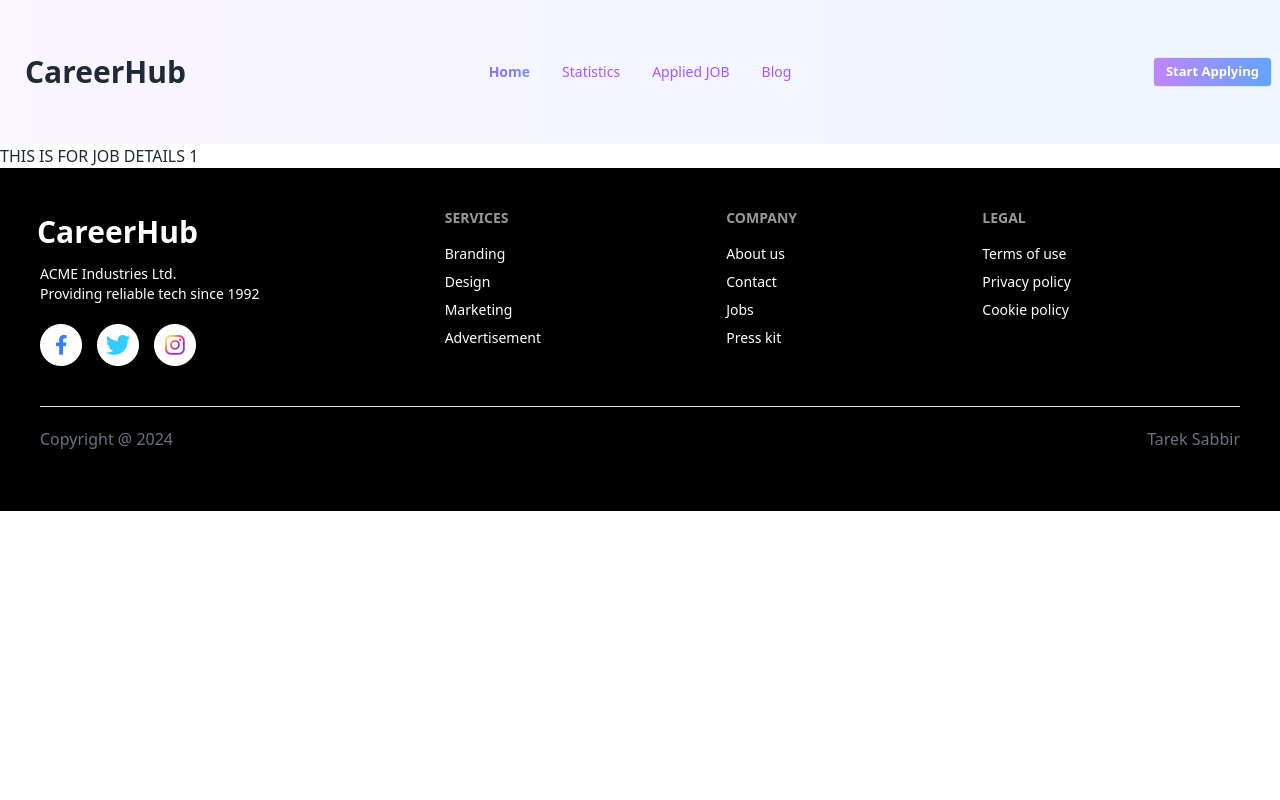
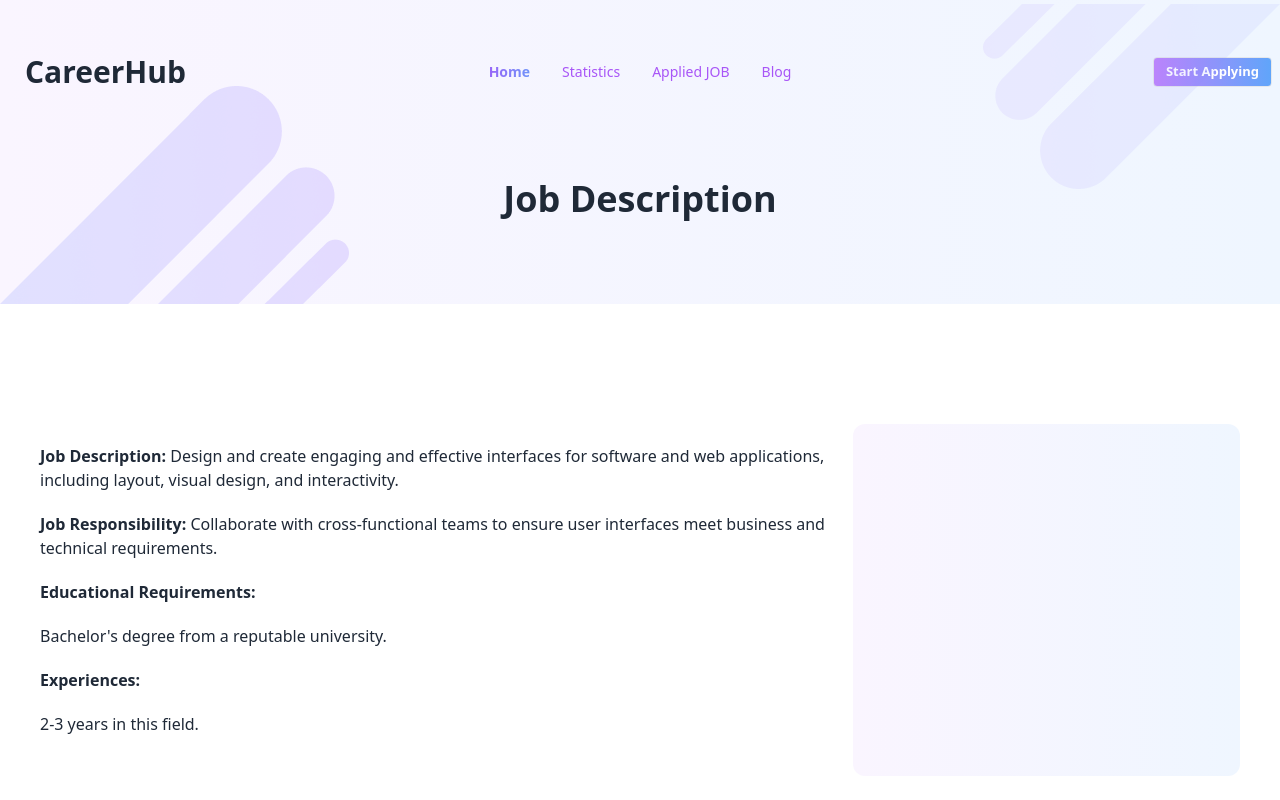
Before and after one commit to tareksabbir/Careerhub, a React (Vite) app: page /job/1 in a window 1280 px wide. Shown: the top 800 px of the page. Built offline with nearby package versions, Linux system fonts and the light colour scheme.

Commit message:
added background component

```diff
--- /dev/null
+++ b/src/Components/Background/Background.jsx
@@ -0,0 +1,24 @@
+/* eslint-disable react/prop-types */
+
+import bg1 from "../../assets/images/bg1.png"
+import bg2 from "../../assets/images/bg2.png"
+
+const Background = ({ title }) => {
+  return (
+    <div className="relative text-center min-h-[20vh] bg-gradient-to-r from-purple-50 to-blue-50 flex items-center justify-center">
+      <h1 className="mt-[-50px] text-4xl font-semibold">{title}</h1>
+      <img
+        src={bg1}
+        alt="Your Image"
+        className="absolute bottom-0 left-0 mr-4 md:h-46 md:w-46"
+      />
+      <img
+        src={bg2}
+        alt="Another Image"
+        className="absolute top-0 right-0 w-46 h-46 mt-[-140px]"
+      />
+    </div>
+  );
+};
+
+export default Background;
--- a/src/Components/Header/Header.jsx
+++ b/src/Components/Header/Header.jsx
@@ -1,3 +1,6 @@
+
+
+
 import { Link } from "react-router-dom";
 
 const Header = () => {
--- a/src/Components/Home/Featured Job/JobDetails.jsx
+++ b/src/Components/Home/Featured Job/JobDetails.jsx
@@ -1,12 +1,47 @@
 import { useLoaderData, useParams } from "react-router-dom";
+import Background from "../../Background/Background";
+
 
 const JobDetails = () => {
-  const {id} =useParams()
-  const jobs = useLoaderData()
-  const data = jobs.find(job => job.id == id)
-  console.log(data)
+  const { id } = useParams();
+  const jobs = useLoaderData();
+  const data = jobs.find((job) => job.id == id);
+  console.log(data);
 
-  return <div>THIS IS FOR JOB DETAILS {id}</div>;
+  return (
+    <>
+      {/* <div className="text-center min-h-[20vh] bg-gradient-to-r from-purple-50 to-blue-50  flex items-center justify-center ">
+        <h1 className="mt-[-50px] text-4xl font-semibold">Job Details</h1>
+      </div> */}
+
+      <Background title={"Job Description"}></Background>
+
+
+      <div className="container mx-auto mt-20 mb-32">
+        <div className="grid grid-cols-3 gap-5 p-10">
+          <div className="col-span-2">
+            <h1 className="mt-5">
+              <span className="font-bold">Job Description: </span>
+              {data.job_description}
+            </h1>
+            <h1 className="mt-5">
+              <span className="font-bold">Job Responsibility: </span>
+              {data.job_responsibility}
+            </h1>
+            <div className="mt-5">
+              <h1 className="font-bold">Educational Requirements:</h1>
+              <h1 className="mt-5">{data.educational_requirements}</h1>
+            </div>
+            <div className="mt-5 mb-10">
+              <h1 className="font-bold">Experiences:</h1>
+              <h1 className="mt-5">{data.experiences}</h1>
+            </div>
+          </div>
+          <div className="rounded-xl bg-gradient-to-r from-purple-50 to-blue-50"></div>
+        </div>
+      </div>
+    </>
+  );
 };
 
 export default JobDetails;
```
